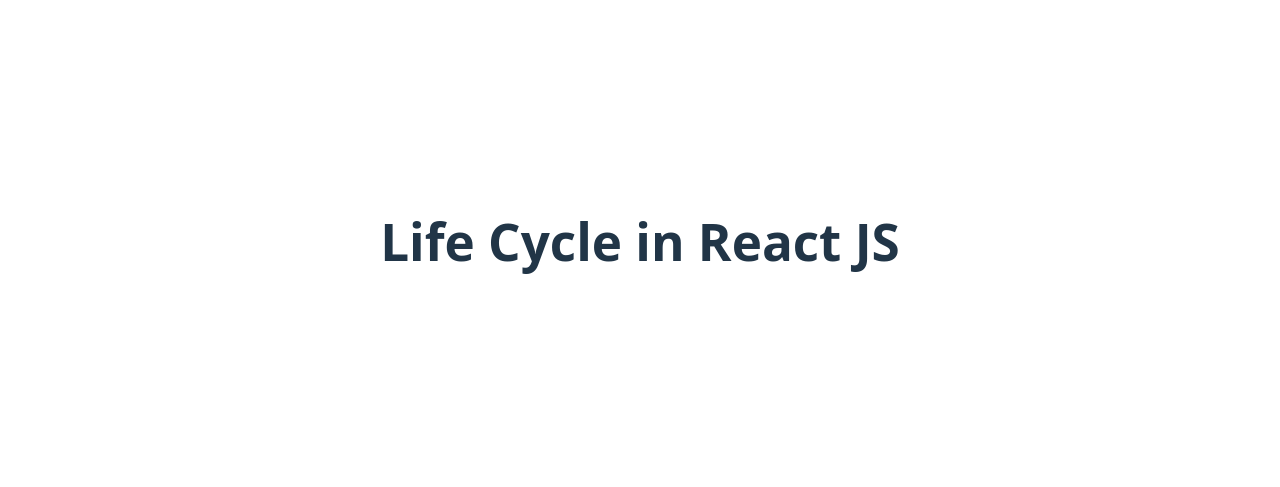
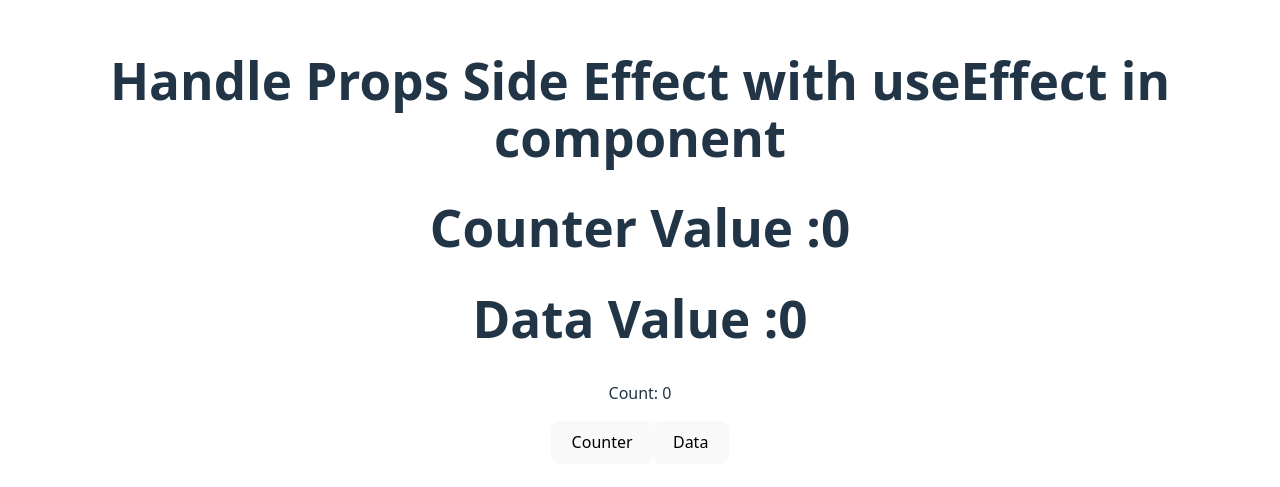
Before and after one commit to himanshusinha/ReactJsCodeStepByStep, a React (Vite) app: page / in a window 1280 px wide. Shown: the part 159-646 px from the top of the page. Built offline with nearby package versions, Linux system fonts and the light colour scheme.

Commit message:
handle props sideEffects

```diff
--- a/src/App.jsx
+++ b/src/App.jsx
@@ -1,6 +1,10 @@
 import { useEffect, useState } from "react";
 import "./App.css";
+import Counter from "./Counter";
 function App() {
+  const [count, setCount] = useState(0); // Example for count state
+  const [data, setData] = useState(0); // Example for data state
+
   /*
    useEffect(()=>{
     // This code is will run on mount
@@ -20,9 +24,52 @@ function App() {
       // This code will run on every life cycle event
       })
   */
+
+  /*  Handling Dependency
+      useEffect(()=>{
+        // call every time
+      })
+
+      useEffect(()=>{
+        // call only once
+    },[])
+
+    useEffect(()=>{
+      // call on changing state
+      }.[state])
+
+    useEffect(()=>{
+      // call on changing both state
+      }.[state1,state2])
+
+      useEffect(()=>{
+        // call on changes props
+      }.[prop1,prop2])
+  */
+  const handleCounter = () => {
+    console.log("handleCounter called");
+  };
+
+  useEffect(() => {
+    handleCounter();
+  }, []);
+
+  const handleData = () => {
+    console.log("handleData called");
+  };
+
+  useEffect(() => {
+    handleData();
+  }, [count, data]);
   return (
     <div>
-      <h1>Life Cycle in React JS</h1>
+      <h1>Handle Props Side Effect with useEffect in component</h1>
+      <Counter count={count} data={data} />
+      <div>
+        <p>Count: {count}</p>
+        <button onClick={() => setCount(count + 1)}>Counter</button>
+        <button onClick={() => setData(data + 1)}>Data</button>
+      </div>
     </div>
   );
 }
--- a/src/Counter.jsx
+++ b/src/Counter.jsx
@@ -1,23 +1,28 @@
-import { useState } from "react";
+import { useEffect } from "react";
 
-function Counter() {
-  const [increaseCount, setIncreaseCount] = useState(0);
-  const [decreaseCount, setDecreaseCount] = useState(10);
-
-  const handleIncreaseCount = () => {
-    setIncreaseCount(increaseCount + 1);
+const Counter = ({ count, data }) => {
+  const handleCounter = () => {
+    console.log("handleCounter called");
   };
 
-  const handleDecreaseCount = () => {
-    setDecreaseCount(decreaseCount - 1);
+  const handleData = () => {
+    console.log("handleData called");
   };
+
+  useEffect(() => {
+    handleCounter();
+  }, []);
+
+  useEffect(() => {
+    handleData();
+  }, [data]);
+
   return (
     <div>
-      <h1>Increase Count : {increaseCount}</h1>
-      <h1>Decrease Count : {decreaseCount}</h1>
-      <button onClick={handleIncreaseCount}>Increase Count</button>
-      <button onClick={handleDecreaseCount}>Decrease Count</button>
+      <h1>Counter Value :{count}</h1>
+      <h1>Data Value :{data}</h1>
     </div>
   );
-}
+};
+
 export default Counter;
```
